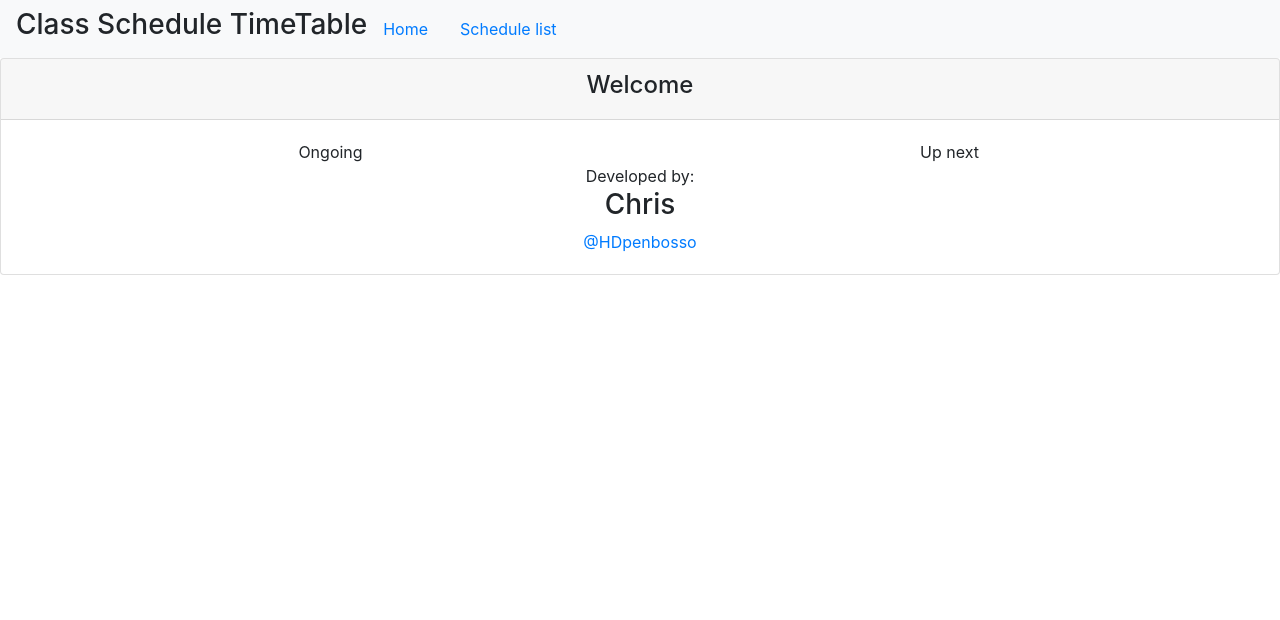
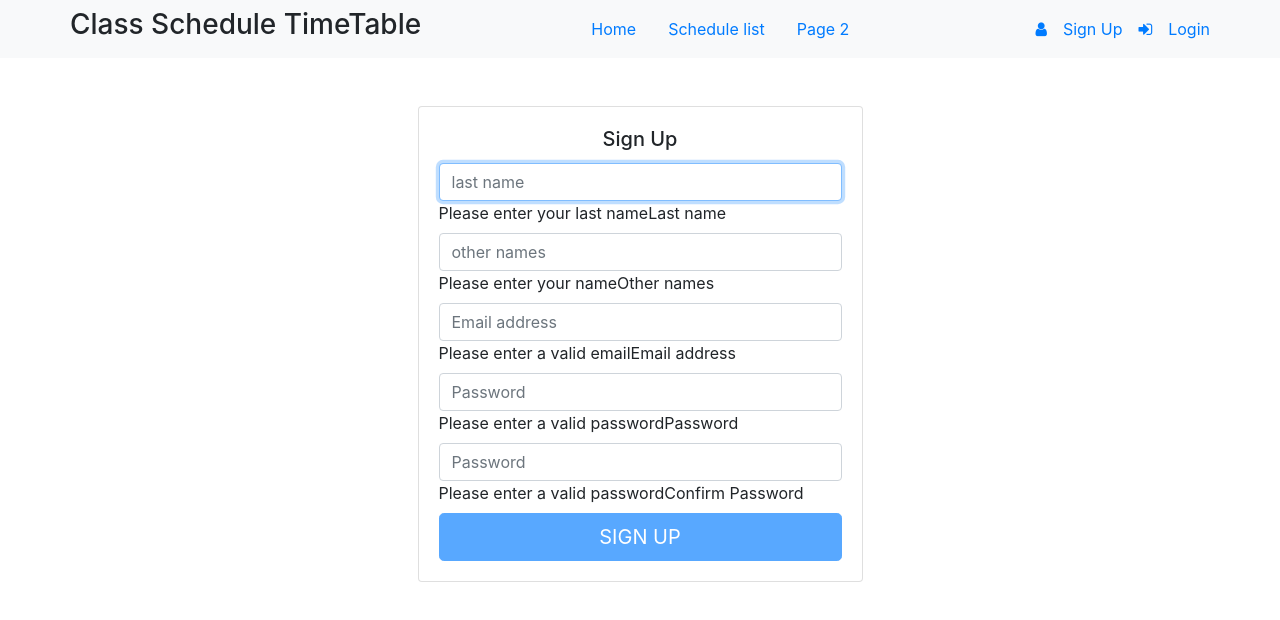
Before and after one commit to penbosso/timetable-landing, an Angular app: page /signup in a window 1280 px wide. Before the commit this address led to /welcome. Shown: the top 620 px of the page. Built offline with nearby package versions, Linux system fonts and the light colour scheme.

Commit message:
User sign in and sing up forms +

```diff
--- a/src/app/app.component.html
+++ b/src/app/app.component.html
@@ -1,9 +1,19 @@
+
 <nav class="navbar navbar-expand navbar-light bg-light">
-  <h3><a class="navbar-band">{{ pageTitle }}</a></h3>
-  <ul class="nav nav-pills">
-    <li><a class="nav-link" [routerLink]="['/welcome']">Home</a></li>
-    <li><a class="nav-link" [routerLink]="['/schedules']">Schedule list</a></li>
-  </ul>
+  <div class="container">
+    <div class="navbar-header">
+      <h3><a class="navbar-band">{{ pageTitle }}</a></h3>
+    </div>
+    <ul class="nav nav-pills">
+      <li  class="nav-item"><a class="nav-link " [routerLink]="['/welcome']">Home</a></li>
+      <li class="nav-item"><a class="nav-link" [routerLink]="['/schedules']">Schedule list</a></li>
+      <li class="nav-item"><a class="nav-link" href="#">Page 2</a></li>
+    </ul>
+    <ul class="nav nav-pills navbar-right">
+      <li class="nav-item"><a [routerLink]="['/signup']"><span class="nav-link fa fa-user"></span>Sign Up</a></li>
+      <li class="nav-item"><a [routerLink]="['/login']"><span class="nav-link fa fa-sign-in"></span>Login</a></li>
+    </ul>
+  </div>
 </nav>
 <div >
   <router-outlet></router-outlet>
--- a/src/app/app.module.ts
+++ b/src/app/app.module.ts
@@ -5,10 +5,9 @@ import { NgModule } from '@angular/core';
 
 import { AppRoutingModule } from './app-routing.module';
 import { AppComponent } from './app.component';
-import { ScheduleListComponent } from './schedule/schedule-list.component';
 import { HttpClientModule } from '@angular/common/http';
-import { ScheduleDetailComponent } from './schedule/schedule-detail.component';
 import { ScheduleModule } from './schedule/schedule.module';
+import { UserModule } from './user/user.module';
 
 @NgModule({
   declarations: [
@@ -24,7 +23,8 @@ import { ScheduleModule } from './schedule/schedule.module';
       { path: '', redirectTo: 'welcome', pathMatch:'full' },
       { path: '**', redirectTo: 'welcome', pathMatch:'full' }
     ]),
-    ScheduleModule
+    ScheduleModule,
+    UserModule
   ],
   providers: [],
   bootstrap: [AppComponent]
--- /dev/null
+++ b/src/app/user/user.component.html
@@ -0,0 +1,129 @@
+<div class="container" *ngIf="router.url=='/login'">
+  <div class="row">
+    <div class="col-sm-9 col-md-7 col-lg-5 mx-auto">
+      <div class="card card-signin my-5">
+        <div class="card-body">
+          <h5 class="card-title text-center">Sign In</h5>
+          <form class="form-signin"
+                (ngSubmit)="authenticate()"
+                [formGroup]="userForm" >
+            <div class="form-label-group">
+              <input type="email" id="inputEmail" class="form-control"
+                      placeholder="Email address" required autofocus
+                      placeholder="Email address" required
+                      formControlName="email"
+                      [ngClass]="{'is-invalid': (userForm.get('email').touched || userForm.get('email').derty) && !userForm.get('email').valid}" />
+                  <span class="isvalid-feedback">
+                      <span *ngIf="userForm.get('email').errors">Please enter a valid email</span>
+                  </span>
+              <label for="inputEmail">Email address</label>
+            </div>
+
+            <div class="form-label-group">
+              <input type="password" id="inputPassword" class="form-control"
+                      placeholder="Password" required
+                      minlength="6"
+                      formControlName="password"
+                      [ngClass]="{'is-invalid': (userForm.get('password').touched || userForm.get('password').derty) && !userForm.get('password').valid}" />
+                  <span class="isvalid-feedback">
+                    <span *ngIf="userForm.get('password').errors?.minlength">Password must be longer than 6 characters</span>
+                    <span *ngIf="userForm.get('password').errors?.required">Please enter a valid password</span>
+                  </span>
+              <label for="inputPassword">Password</label>
+            </div>
+
+            <div class="custom-control custom-checkbox mb-3">
+              <input type="checkbox" class="custom-control-input" id="customCheck1">
+              <label class="custom-control-label" for="customCheck1">Remember password</label>
+            </div>
+            <button class="btn btn-lg btn-primary btn-block text-uppercase"
+                    type="submit" [disabled]="!userForm.valid">Sign in</button>
+            <hr class="my-4">
+            <a class="pull-right" href=""><i class=""></i> forgot password? </a>
+          </form>
+        </div>
+      </div>
+    </div>
+  </div>
+</div>
+
+<div class="container" *ngIf="router.url=='/signup'">
+  <div class="row">
+    <div class="col-sm-9 col-md-7 col-lg-5 mx-auto">
+      <div class="card card-signin my-5">
+        <div class="card-body">
+          <h5 class="card-title text-center">Sign Up</h5>
+          <form class="form-signin"
+                  (ngSubmit)="save()"
+                  [formGroup]="userForm">
+            <div class="form-label-group">
+              <input type="text" id="lastName" class="form-control"
+                      placeholder="last name" required autofocus
+                      minlength="3"
+                      formControlName="lastName"
+                      [ngClass]="{'is-invalid': (userForm.get('lastName').touched || userForm.get('lastName').dirty) && !userForm.get('lastName').valid}"/>
+                <span class="isvalid-feedback">
+                  <span *ngIf="userForm.get('lastName').errors?.required">Please enter your last name</span>
+                  <span *ngIf="userForm.get('lastName').errors?.minlength">Name must be longer than 3 characters</span>
+                </span>
+              <label for="lastName">Last name</label>
+            </div>
+            <div class="form-label-group">
+              <input type="text" id="otherName" class="form-control"
+                      placeholder="other names" required
+                      minlength="3"
+                      formControlName="otherName"
+                      [ngClass]="{'is-invalid': (userForm.get('otherName').touched || userForm.get('otherName').dirt) && !userForm.get('otherName').valid}"/>
+                <span class="isvalid-feedback">
+                  <span *ngIf="userForm.get('otherName').errors?.required">Please enter your name</span>
+                  <span *ngIf="userForm.get('otherName').errors?.minlength">Name must be longer than 3 characters</span>
+                </span>
+              <label for="otherName">Other names</label>
+            </div>
+            <div class="form-label-group">
+              <input type="email" id="inputEmail" class="form-control"
+                      placeholder="Email address" required
+                      formControlName="email"
+                      [ngClass]="{'is-invalid': (userForm.get('email').touched || userForm.get('email').derty) && !userForm.get('email').valid}" />
+                      <span class="isvalid-feedback">
+                          <span *ngIf="userForm.get('email').errors">Please enter a valid email</span>
+                      </span>
+              <label for="inputEmail">Email address</label>
+            </div>
+
+            <div class="form-label-group">
+              <input type="password" id="inputPassword" class="form-control"
+                      placeholder="Password" required
+                      minlength="6"
+                      formControlName="password"
+                      [ngClass]="{'is-invalid': (userForm.get('password').touched || userForm.get('password').derty) && !userForm.get('password').valid}" />
+                  <span class="isvalid-feedback">
+                    <span *ngIf="userForm.get('password').errors?.minlength">Password must be longer than 6 characters</span>
+                    <span *ngIf="userForm.get('password').errors?.required">Please enter a valid password</span>
+                  </span>
+              <label for="inputPassword">Password</label>
+            </div>
+            <div class="form-label-group">
+              <input type="password" id="confirmPassword" class="form-control"
+                      placeholder="Password" required
+                      placeholder="Password" required
+                      minlength="6"
+                      formControlName="confirmPassword"
+                      [ngClass]="{'is-invalid': (userForm.get('confirmPassword').touched || userForm.get('confirmPassword').derty) && !userForm.get('confirmPassword').valid}" />
+                <span class="isvalid-feedback">
+                  <span *ngIf="userForm.get('confirmPassword').errors?.minlength">Password must be longer than 6 characters</span>
+                  <span *ngIf="userForm.get('confirmPassword').errors?.required">Please enter a valid password</span>
+                </span>
+              <label for="confirmPassword">Confirm Password</label>
+            </div>
+
+            <button class="btn btn-lg btn-primary btn-block text-uppercase" type="submit"
+                    [title]="userForm.valid ? 'Save your entered data' : 'Disabled until form data is valid'"
+                    [disabled]="!userForm.valid">
+                    Sign up</button>
+          </form>
+        </div>
+      </div>
+    </div>
+  </div>
+</div>
--- /dev/null
+++ b/src/app/user/user.component.ts
@@ -0,0 +1,38 @@
+import { Component, OnInit } from '@angular/core';
+import { Router } from '@angular/router';
+import {FormGroup, FormBuilder} from '@angular/forms';
+
+import { User } from './user';
+
+@Component({
+  selector: 'app-user',
+  templateUrl: './user.component.html',
+  styleUrls: ['./user.component.css']
+})
+export class UserComponent implements OnInit {
+  userForm: FormGroup;
+  user = new User();
+
+  constructor(public router: Router, private fb: FormBuilder) { }
+
+  ngOnInit() {
+    this.userForm = this.fb.group({
+      otherName: '',
+      lastName: '',
+      email: '',
+      password: '',
+      confirmPassword: ''
+    });
+  }
+
+  save() {
+    console.log(this.userForm);
+    console.log('Saved: ' + JSON.stringify(this.userForm.value));
+  }
+
+  authenticate() {
+    console.log(this.userForm);
+    console.log('Authenticate: ' + JSON.stringify(this.userForm.value));
+  }
+
+}
--- /dev/null
+++ b/src/app/user/user.module.ts
@@ -0,0 +1,21 @@
+import { NgModule } from '@angular/core';
+import { CommonModule } from '@angular/common';
+import { UserComponent } from './user.component';
+import { RouterModule } from '@angular/router';
+import { ReactiveFormsModule } from '@angular/forms';
+
+
+
+@NgModule({
+  declarations: [
+    UserComponent],
+  imports: [
+    CommonModule,
+    ReactiveFormsModule,
+    RouterModule.forChild([
+      { path: 'login', component: UserComponent },
+      { path: 'signup', component: UserComponent },
+    ])
+  ]
+})
+export class UserModule { }
--- /dev/null
+++ b/src/app/user/user.ts
@@ -0,0 +1,8 @@
+export class User {
+  constructor(public lastName ='',
+    public otherName ='',
+    public email = '',
+    public permissionLevel?: string,
+    public password?: string
+    ) { }
+}
```
Also changed, not shown: src/app/user/user.component.css (added), 1 other file (tests, documents, lock files or other folders).
